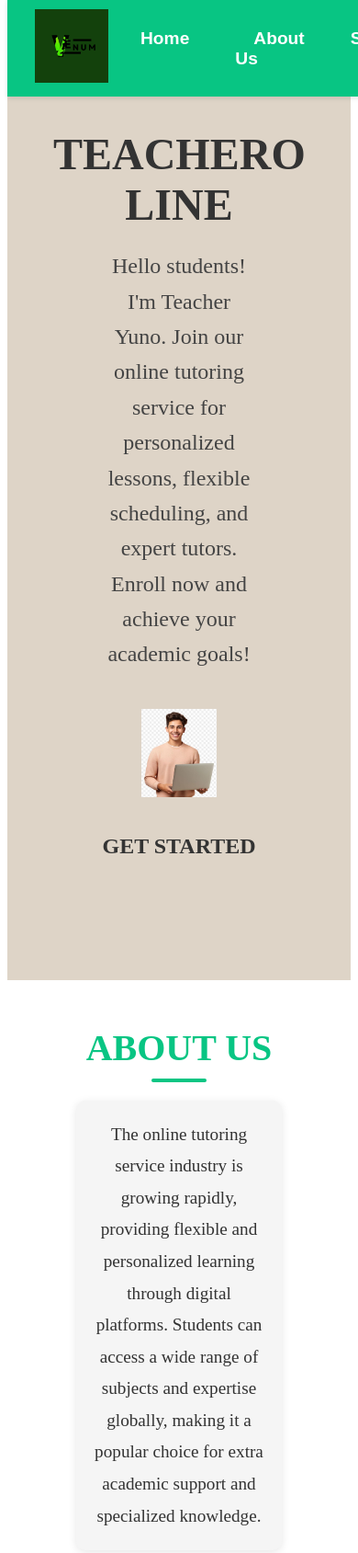
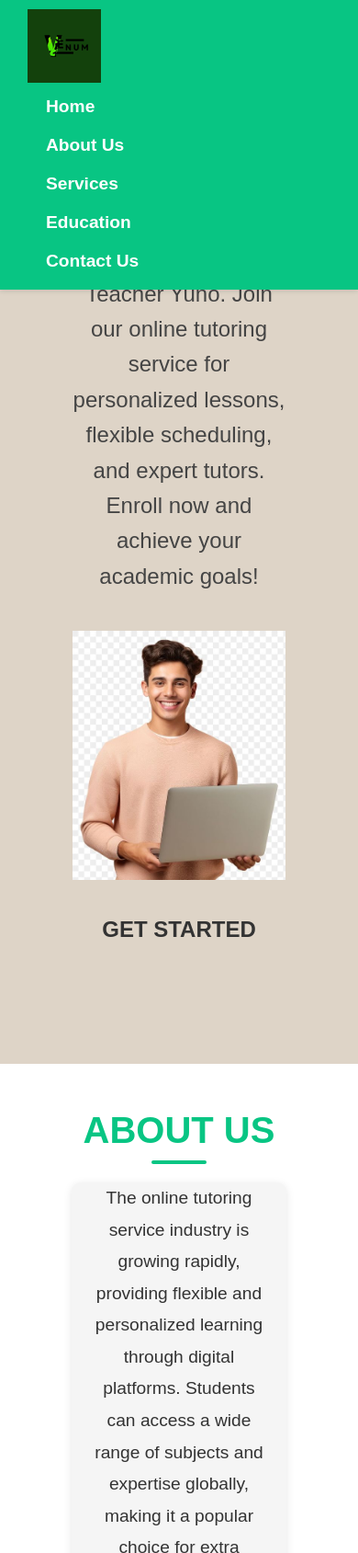
Before and after one commit to Paul0417/portfolio, a plain HTML site: page index.html in a window 390 px wide. Shown: the top 1689 px of the page at 92% size. Drawn offline with Linux system fonts and the light colour scheme.

Commit message:
change night fri

```diff
--- a/index.html
+++ b/index.html
@@ -13,47 +13,35 @@
             <ul>
                 <li><a href="#home">Home</a></li>
                 <li><a href="#aboutus">About Us</a></li>
-        <li><a href="#Services">Services</a></li>
-        <li><a href="#Education">Education</a></li>
-        <li><a href="#Contactus">Contact Us</a></li>
+                <li><a href="#services">Services</a></li>
+                <li><a href="#education">Education</a></li>
+                <li><a href="#contactus">Contact Us</a></li>
             </ul>
-
         </nav>
     </header>
-    <main>
+    <main id="home">
         <div class="line1">
-            <h1> TEACHERO LINE</h1>
+            <h1>TEACHERO LINE</h1>
         </div>
         <div class="p1">
-            <p> Hello students!
-                I'm Teacher Yuno.
-                Join our online tutoring service for
-                personalized lessons,
-                flexible scheduling,
-                and expert tutors.
-                Enroll now and achieve your
-                academic goals!</p>
+            <p>Hello students! I'm Teacher Yuno. Join our online tutoring service for personalized lessons, flexible scheduling, and expert tutors. Enroll now and achieve your academic goals!</p>
         </div>
         <div class="image">
             <a href="index.html"><img src="IMAHE/1st pic.jpg" alt="Teachero"></a>
         </div>
         <div class="h4">
-            <h4> GET STARTED</h4?>
+            <h4>GET STARTED</h4>
         </div>
     </main>
 
-        <div class="part2">
+    <div id="aboutus" class="part2">
         <h2>ABOUT US</h2>
     </div>
     <div class="p2">
-            <p>The online tutoring service industry is
-                growing rapidly, providing flexible
-                and personalized learning through digital
-                platforms. Students can access a wide
-                range of subjects and expertise globally,
-                making it a popular choice for extra academic  support and specialized knowledge.</p>
+        <p>The online tutoring service industry is growing rapidly, providing flexible and personalized learning through digital platforms. Students can access a wide range of subjects and expertise globally, making it a popular choice for extra academic support and specialized knowledge.</p>
     </div>
-            <div class="services-section">
+
+    <div id="services" class="services-section">
         <h2>SERVICES</h2>
         <p>Our company offers three kinds of services to you:</p>
         <div class="services-container">
@@ -72,14 +60,14 @@
         </div>
     </div>
 
-            <div class="education-section">
+    <div id="education" class="education-section">
         <h2>EDUCATION</h2>
         <h3>EDUCATOR AND FOUNDER OF TEACHERO LINE</h3>
         <a href="index.html"><img src="IMAHE/pic.jpg" alt="EDUCATION"></a>
-                <p>Yuno Giu Wan<br>
-                   Bachelor's in General Studies</p>
+        <p>Yuno Giu Wan<br>Bachelor's in General Studies</p>
     </div>
-<div class="contact-section">
+
+    <div id="contactus" class="contact-section">
         <h2>Enroll your kids now! Please contact us.</h2>
         <a href="index.html"><img src="IMAHE/end.jpg" alt="Enroll your kids now!"></a>
         <div class="contact-info">
--- a/styles.css
+++ b/styles.css
@@ -1,3 +1,15 @@
+html {
+    scroll-behavior: smooth;
+    font-family: Arial, sans-serif;
+    margin: 0;
+    padding: 0;
+}
+
+body {
+    margin: 0;
+    padding: 0;
+}
+
 header {
     position: fixed;
     top: 0;
@@ -14,7 +26,6 @@ header nav {
     padding: 10px 30px;
     font-size: 1.2rem;
     font-weight: bold;
-    font-family: Arial, sans-serif;
 }
 
 header .logo {
@@ -49,7 +60,6 @@ header ul li a {
 header ul li a:hover {
     background-color: #0a3d39;
     color: #ffffff;
-    border-radius: 5px;
 }
 
 main {
@@ -92,16 +102,6 @@ main .h4 h4 {
 main .h4 h4:hover {
     color: #08c583;
     text-decoration: underline;
-}
-
-div .h2 {
-    font-size: 1.5rem;
-    color: rgb(222, 212, 199);white;
-    cursor: pointer;
-    text-align: center;
-    background-color: blue;
-    padding: 15px;
-    border-radius: 10px;
 }
 
 .part2 {
@@ -213,6 +213,7 @@ div .h2 {
 .service-item a:hover {
     color: #0a3d39;
 }
+
 .education-section {
     text-align: center;
     margin-top: 50px;
@@ -267,6 +268,7 @@ div .h2 {
     box-shadow: 0 2px 10px rgba(0, 0, 0, 0.1);
     display: inline-block;
 }
+
 .contact-section {
     text-align: center;
     margin-top: 50px;
@@ -345,3 +347,40 @@ div .h2 {
     color: #0a3d39;
     text-decoration: underline;
 }
+
+/* Responsive Design */
+@media (max-width: 768px) {
+    header nav {
+        flex-direction: column;
+        align-items: flex-start;
+    }
+
+    header ul {
+        flex-direction: column;
+        width: 100%;
+    }
+
+    header ul li {
+        margin: 10px 0;
+    }
+
+    main .p1 p, .p2 p {
+        padding: 0 10%;
+    }
+
+    main .image img, .education-section a img, .contact-section a img {
+        max-width: 80%;
+    }
+
+    .services-container {
+        flex-direction: column;
+    }
+
+    .service-item {
+        margin-bottom: 30px;
+    }
+
+    .services-section, .education-section, .contact-section {
+        padding: 0 10%;
+    }
+}
```
Lines whose indentation alone changed are shown as unchanged.
